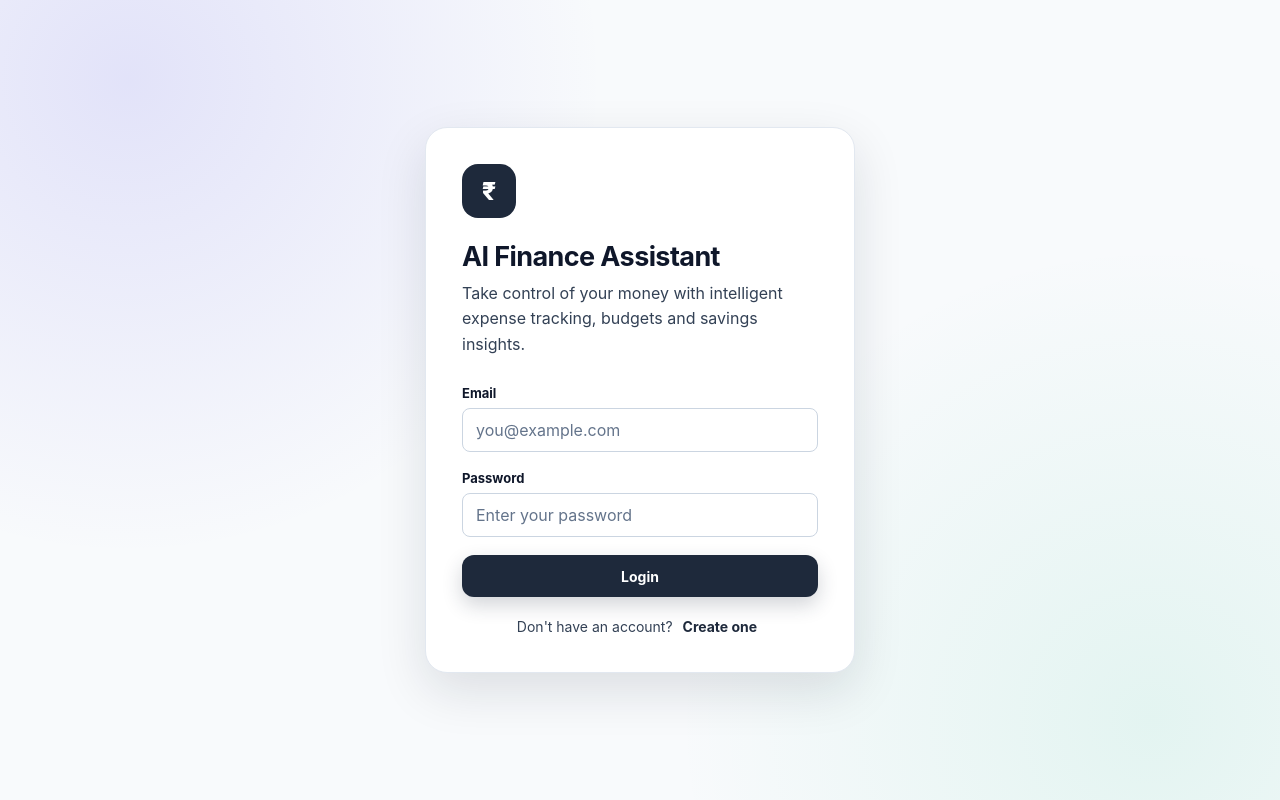
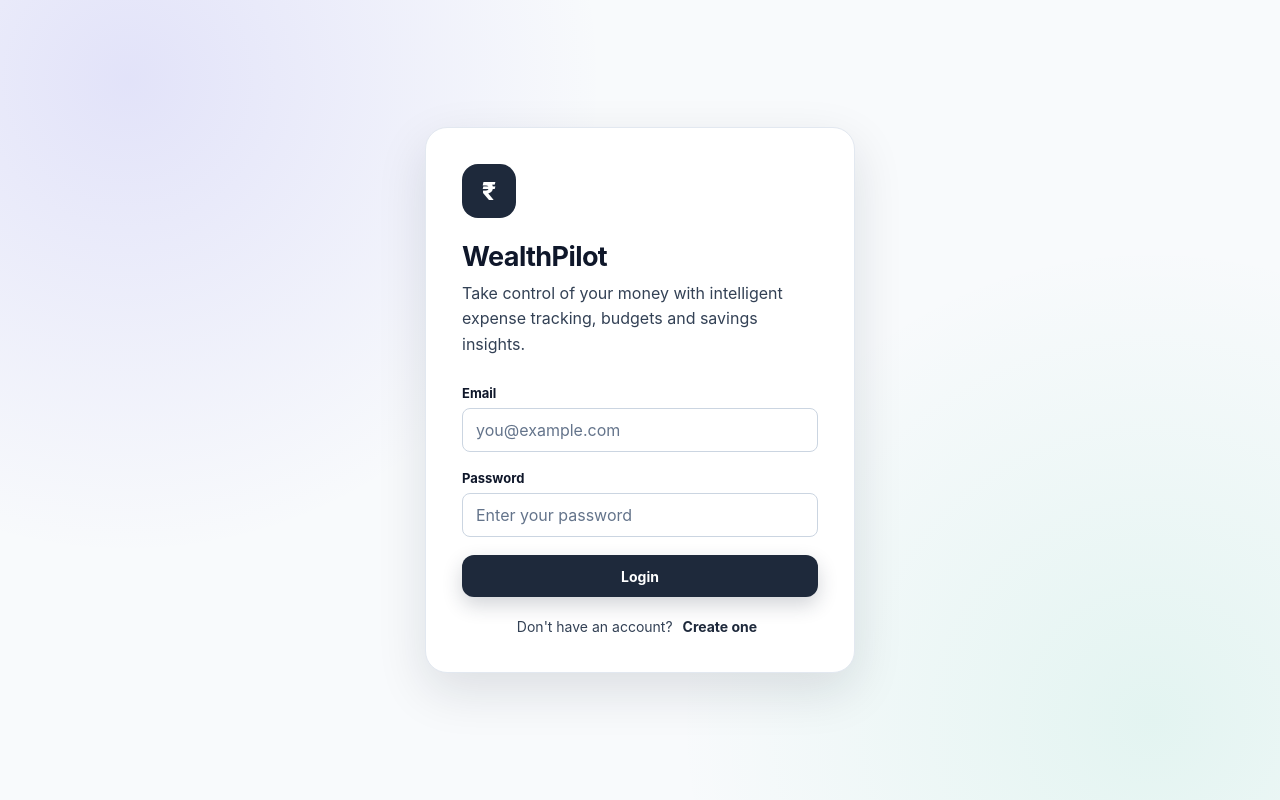
Before and after one commit to chaitanyadadi5-oss/WealthPilot, a plain HTML site: page frontend/index.html in a window 1280 px wide. Drawn offline with nearby package versions, Linux system fonts and the light colour scheme.

Commit message:
Update application branding to WealthPilot

```diff
--- a/frontend/index.html
+++ b/frontend/index.html
@@ -10,10 +10,10 @@
 
     <meta
         name="description"
-        content="AI Finance Assistant — personal finance tracking, budgeting, savings and intelligent expense categorization."
+        content="WealthPilot — personal finance tracking, budgeting, savings and intelligent expense categorization."
     >
 
-    <title>AI Finance Assistant</title>
+    <title>WealthPilot</title>
 
     <!-- Chart.js -->
     <script
@@ -45,7 +45,7 @@
                 ₹
             </div>
 
-            <h1>AI Finance Assistant</h1>
+            <h1>WealthPilot</h1>
 
             <p>
                 Take control of your money with intelligent
@@ -232,7 +232,7 @@
             </div>
 
             <div class="sidebar-brand-text">
-                <strong>AI Finance</strong>
+                <strong>WealthPilot</strong>
                 <span>Personal Assistant</span>
             </div>
 
```
